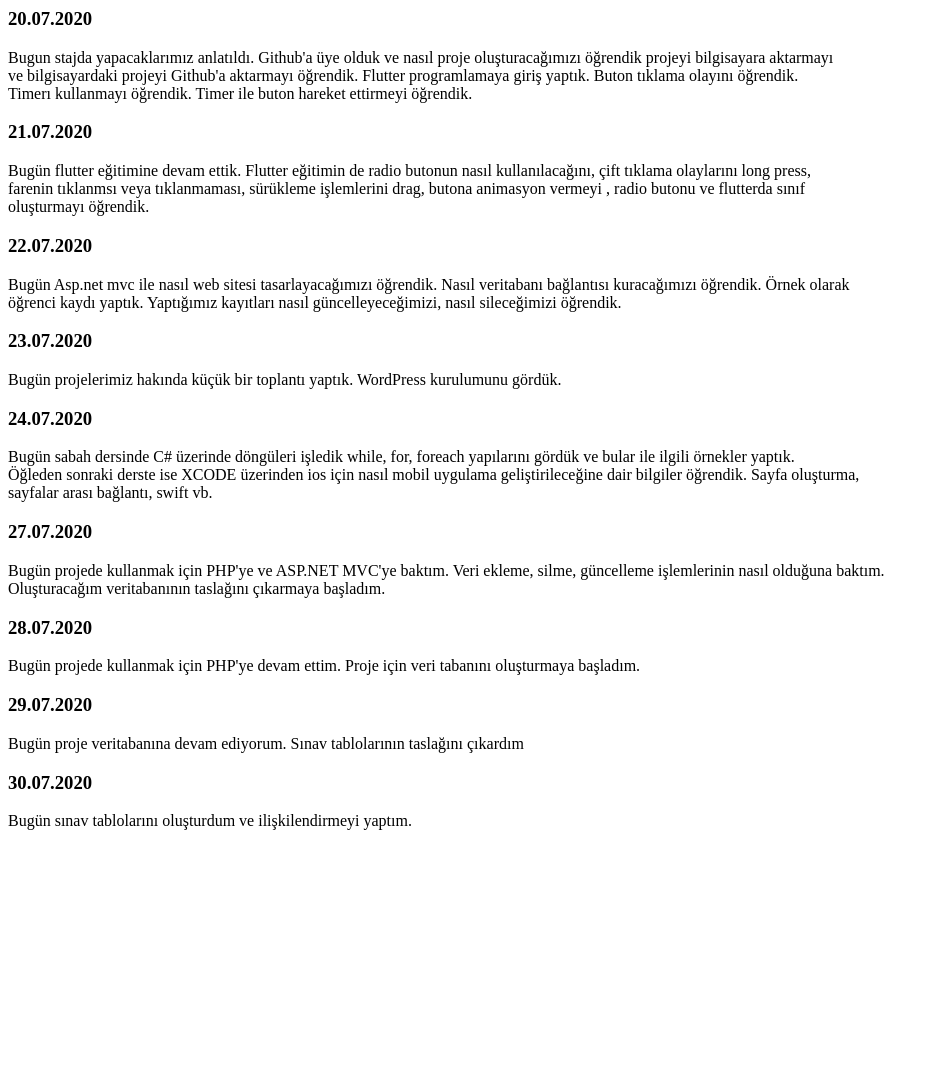
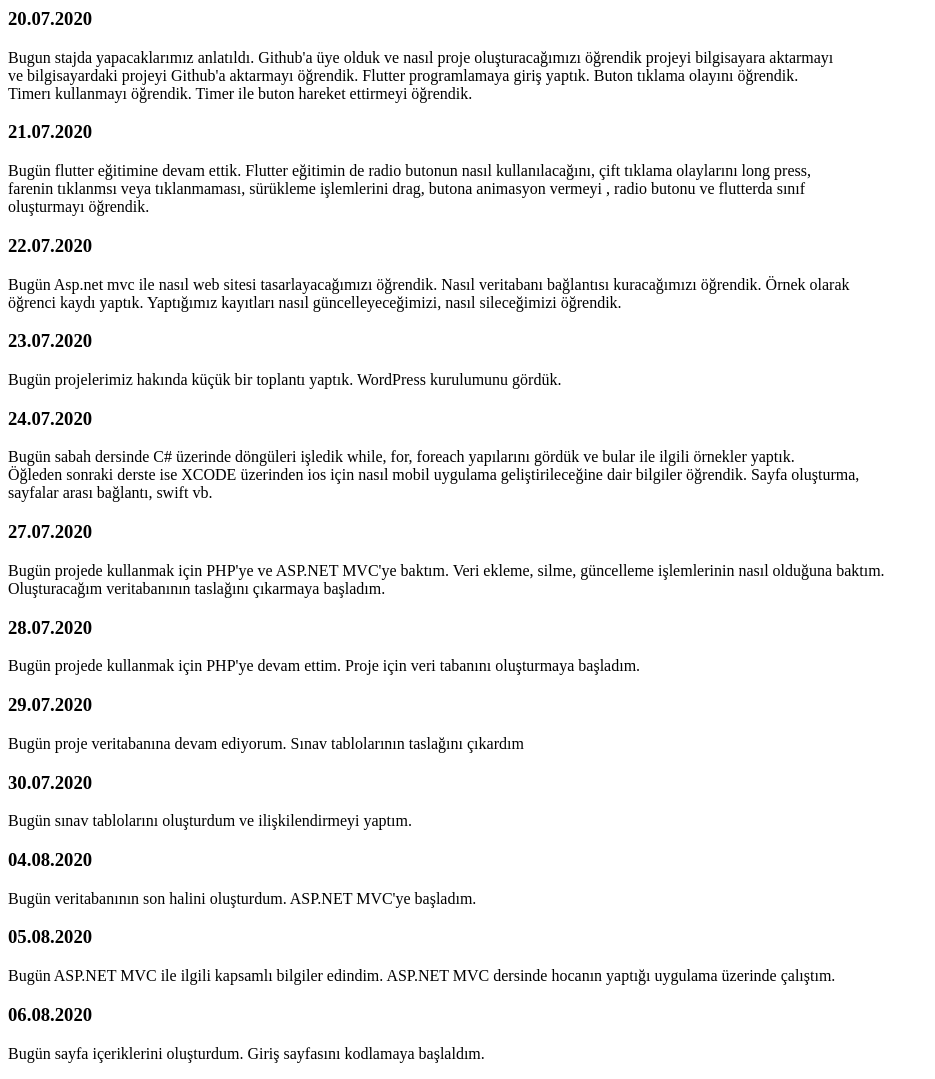
Before and after one commit to SeymaAlan93/SeymaAlan93.github.io, a plain HTML site: page index.html in a window 1280 px wide. Shown: the whole page, without its empty margins (0-935 px from the left). Before the commit the page ends 846 px from the top, so only its background shows below. Drawn offline with Linux system fonts and the light colour scheme.

Commit message:
ikinci hafta

```diff
--- a/index.html
+++ b/index.html
@@ -25,3 +25,12 @@
 
 <h3>30.07.2020</h3>
 <p>Bugün sınav tablolarını oluşturdum ve ilişkilendirmeyi yaptım. </p>
+
+<h3>04.08.2020</h3>
+<p>Bugün veritabanının son halini oluşturdum. ASP.NET MVC'ye başladım.   </p>
+
+<h3>05.08.2020</h3>
+<p>Bugün ASP.NET MVC ile ilgili kapsamlı bilgiler edindim. ASP.NET MVC dersinde hocanın yaptığı uygulama üzerinde çalıştım. </p>
+
+<h3>06.08.2020</h3>
+<p>Bugün  sayfa içeriklerini oluşturdum. Giriş sayfasını kodlamaya başlaldım. </p>
```
